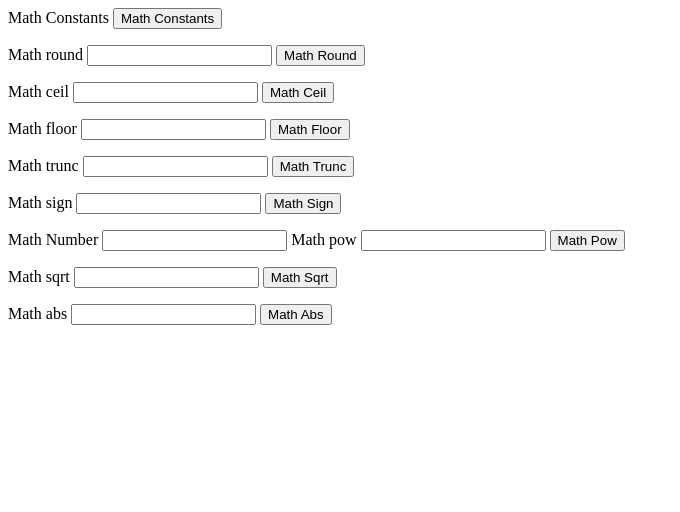
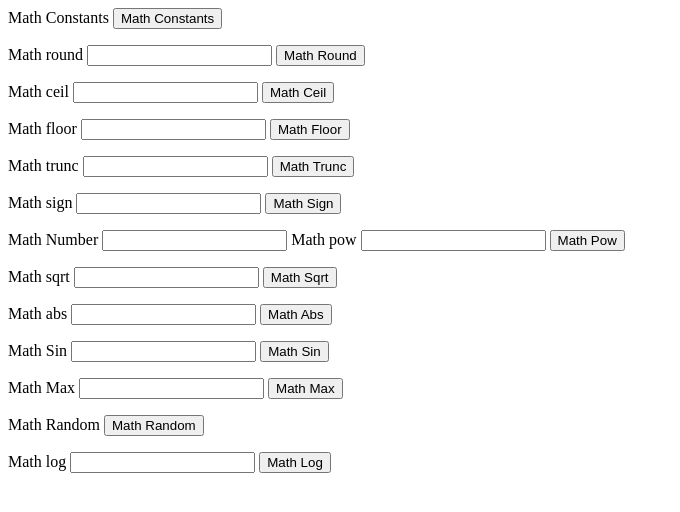
Before and after one commit to kjacobpaul490/javascript-concepts, a plain HTML site: page mathFunctions.html in a window 1280 px wide. Shown: the whole page, without its empty margins (0-680 px from the left). Drawn offline with Linux system fonts and the light colour scheme.

Commit message:
max max, sin, random, log

```diff
--- a/mathFunctions.html
+++ b/mathFunctions.html
@@ -58,10 +58,31 @@
     <button onclick="mathAbs(txtMathAbs.value)">Math Abs</button>
     <p id="lblMathAbs"></p>
 
+    <!--Math Sin-->
+
+    <label>Math Sin</label>
+    <input type="number" id="txtMathSin">
+    <button onclick="mathSin(txtMathSin.value)">Math Sin</button>
+    <p id="lblMathSin"></p>
 
 
+        <!--Math Sin-->
 
+    <label>Math Max</label>
+    <input type="text" id="txtMathMax">
+    <button onclick="mathMax(txtMathMax.value)">Math Max</button>
+    <p id="lblMathMax"></p>
 
+    <!--Math Random-->
+    <label>Math Random</label>
+    <button onclick="mathRandom()">Math Random</button>
+    <p id="lblMathRandom"></p>
+
+    <!--Math Log-->
+    <label>Math log</label>
+    <input type="number" id="txtLogNumber">
+    <button onclick="mathLog(txtLogNumber.value)">Math Log</button>
+    <p id="lblMathLog"></p>
 
 
 
--- a/mathFunctions.js
+++ b/mathFunctions.js
@@ -4,7 +4,7 @@
  */
 function mathConstants() {
 
-        document.getElementById("lblMathConstants").innerHTML =
+    document.getElementById("lblMathConstants").innerHTML =
         "<p><b>Math.E:</b> " + Math.E + "</p>" +
         "<p><b>Math.PI:</b> " + Math.PI + "</p>" +
         "<p><b>Math.SQRT2:</b> " + Math.SQRT2 + "</p>" +
@@ -19,7 +19,7 @@ function mathConstants() {
  * @param {number} mathRound
  * @returns {Void} Void
  */
-function mathRound(mathRound){
+function mathRound(mathRound) {
     document.getElementById("lblMathRound").innerHTML = Math.round(mathRound);
 }
 /**
@@ -27,7 +27,7 @@ function mathRound(mathRound){
  * @param {number} mathCeil
  * @returns {Void} Void
  */
-function mathCeil(mathCeil){
+function mathCeil(mathCeil) {
     document.getElementById("lblMathCeil").innerHTML = Math.ceil(mathCeil);
 }
 /**
@@ -35,7 +35,7 @@ function mathCeil(mathCeil){
  * @param {number} mathFloor
  * @returns {Void} Void
  */
-function mathFloor(mathFloor){
+function mathFloor(mathFloor) {
     document.getElementById("lblMathFloor").innerHTML = Math.floor(mathFloor);
 }
 /**
@@ -43,7 +43,7 @@ function mathFloor(mathFloor){
  * @param {number} mathTrunc
  * @returns {Void} Void
  */
-function mathTrunc(mathTrunc){
+function mathTrunc(mathTrunc) {
     document.getElementById("lblMathTrunc").innerHTML = Math.trunc(mathTrunc);
 }
 /**
@@ -51,7 +51,7 @@ function mathTrunc(mathTrunc){
  * @param {number} mathSign
  * @returns {Void} Void
  */
-function mathSign(mathSign){
+function mathSign(mathSign) {
     document.getElementById("lblMathSign").innerHTML = Math.sign(mathSign);
 }
 
@@ -60,15 +60,15 @@ function mathSign(mathSign){
  * @param {number} mathPow
  * @returns {Void} Void
  */
-function mathPow(mathNumber,mathPow){
-    document.getElementById("lblMathPow").innerHTML = Math.pow(mathNumber,mathPow);
+function mathPow(mathNumber, mathPow) {
+    document.getElementById("lblMathPow").innerHTML = Math.pow(mathNumber, mathPow);
 }
 /**
  * This function is used to get the math sqrt.
  * @param {number} mathSqrt
  * @returns {Void} Void
  */
-function mathSqrt(mathSqrt){
+function mathSqrt(mathSqrt) {
     document.getElementById("lblMathSqrt").innerHTML = Math.sqrt(mathSqrt);
 }
 /**
@@ -76,6 +76,52 @@ function mathSqrt(mathSqrt){
  * @param {number} mathAbs
  * @returns {Void} Void
  */
-function mathAbs(mathAbs){
+function mathAbs(mathAbs) {
     document.getElementById("lblMathAbs").innerHTML = Math.abs(mathAbs);
 }
+/**
+ * this fuction is to give sing value
+ * @param {number} mathSin
+ * @returns {Void} Void
+ *
+ */
+function mathSin() {
+    debugger;
+    document.getElementById("lblMathSin").innerHTML = Math.sin(Math.PI / 6)
+
+}
+/**
+ * this fuction is to give sing value
+ * @param {string} mathMax  coma saparated no value
+ * @returns {Void} Void
+ *
+ */
+function mathMax(mathMax) {
+    debugger;
+    let numInput = []
+    numInput = mathMax.split(",").map(Number);
+    document.getElementById("lblMathMax").innerHTML = Math.max(15, 6, 7, 8, 0)
+
+}
+
+/**
+ * this fuction is to give sing value
+
+ * @returns {Void} Void
+ *
+ */
+function mathRandom(mathRandom) {
+
+    document.getElementById("lblMathRandom").innerHTML = Math.trunc(Math.random()*10000)
+
+}
+/**
+ * this function is use to retun a log of a given number
+ * @param {number}
+ * @returns {Void}
+ */
+function mathLog(inputNumber){
+    let numInput=0;
+    numInput=inputNumber;
+    document.getElementById("lblMathLog").innerHTML=Math.log(numInput)
+}
```
Also changed, not shown: index.html (+1 -0 lines).
